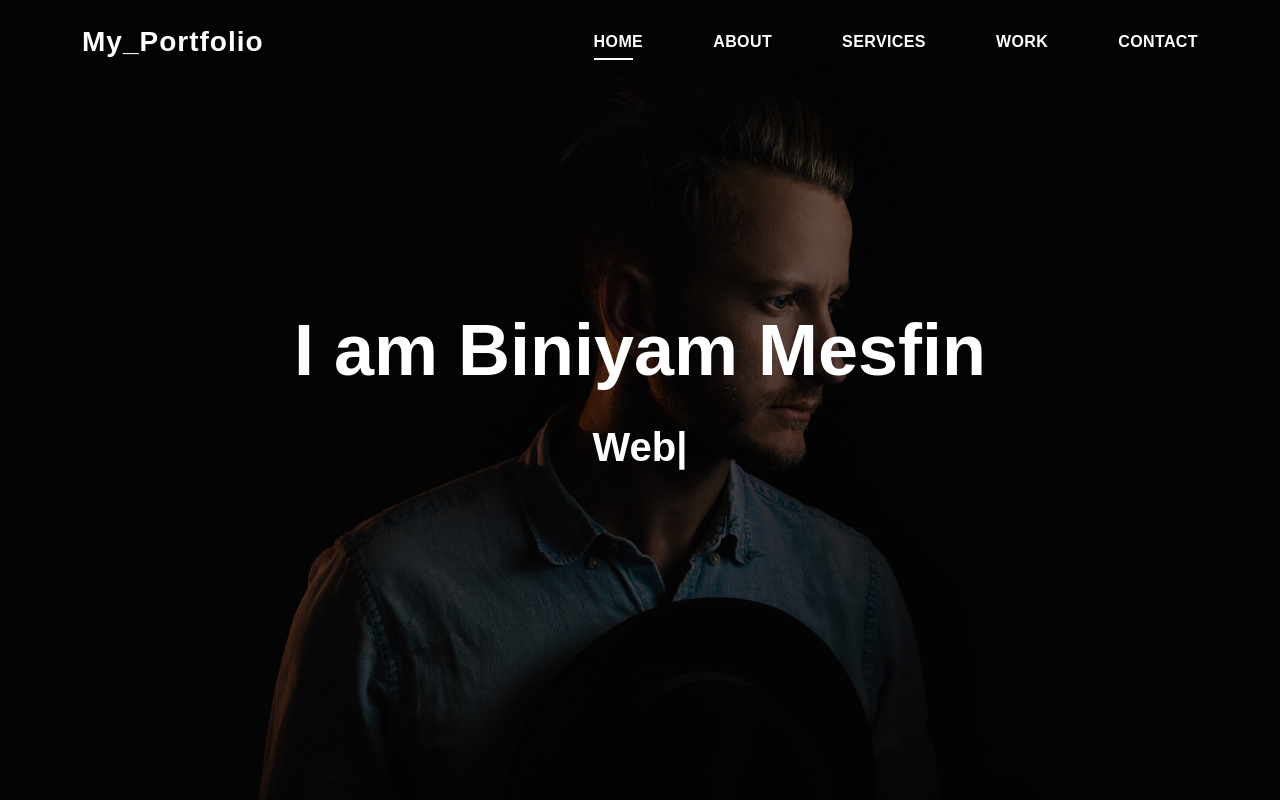
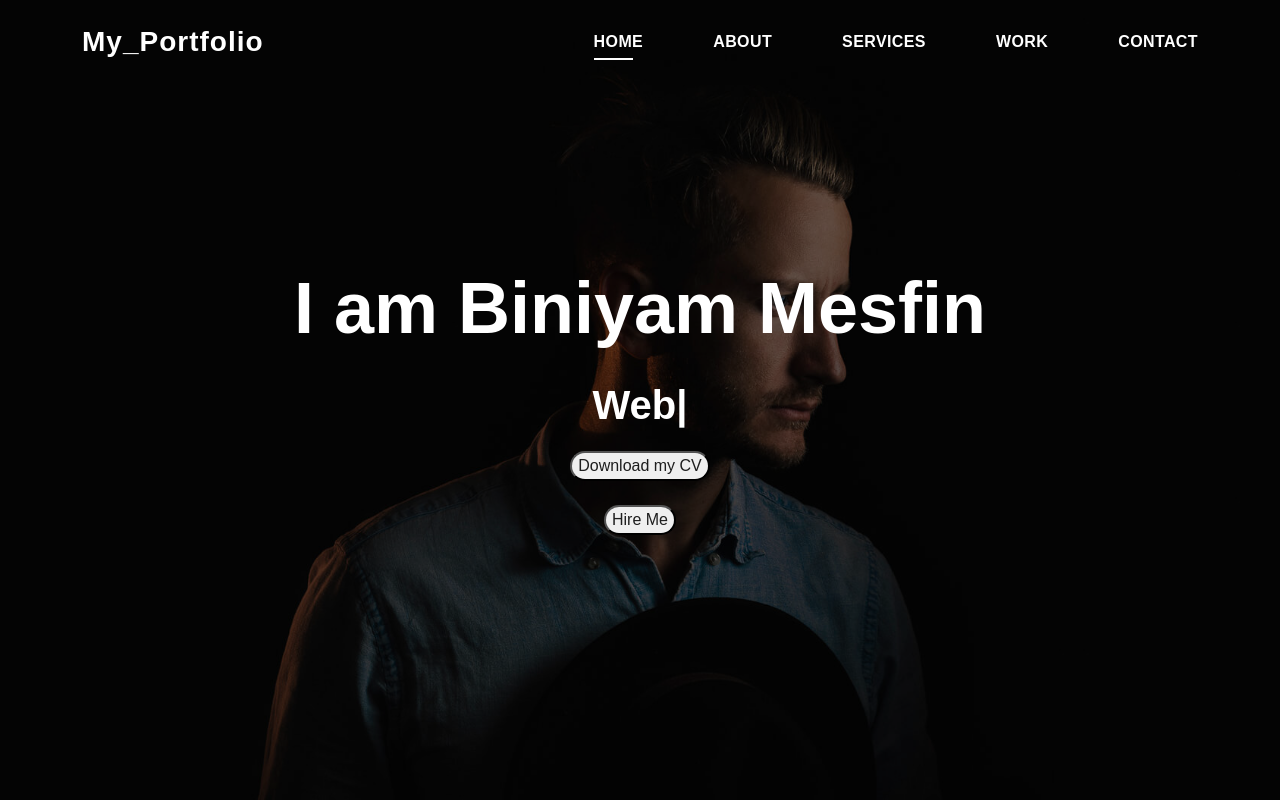
Before and after one commit to biniyam4/biniyam4.github.io, a plain HTML site: page index.html in a window 1280 px wide. Shown: the top 800 px of the page. Drawn offline with Linux system fonts and the light colour scheme.

Commit message:
lastly add

```diff
--- a/assets/css/style.css
+++ b/assets/css/style.css
@@ -13,6 +13,10 @@ body {
   background-color: #f5f5f5;
   color: #4e4e4e;
   font-family:Arial, Helvetica, sans-serif;
+}
+.bu{
+  border-radius: 20px;
+
 }
 ul{
   text-decoration: none;
--- a/index.html
+++ b/index.html
@@ -58,7 +58,10 @@
           <!--<p class="display-6 color-d">Hello, world!</p>-->
           <h1 class="hero-title mb-4">I am Biniyam Mesfin</h1>
           <p class="hero-subtitle"><span class="typed" data-typed-items="Full Stack Developer,Web Designer, Freelancer,UI/UX Designer "></span></p>
-          <!-- <p class="pt-3"><a class="btn btn-primary btn js-scroll px-4" href="#about" role="button">Learn More</a></p> -->
+          <!-- <p class="pt-3"><a class="btn btn-primary btn js-scroll px-4"
+            href="#about" role="button">Learn More</a></p> -->
+           <button class="bu"><a href="assets/img/CV-2.pdf">Download my CV</a></button><br><br>
+            <button class="bu"><a href="#contact">Hire Me</a> </button>
         </div>
       </div>
     </div>
@@ -486,18 +489,7 @@
           <div class="copyright-box">
             <p class="copyright">&copy; Copyright <strong>Biniyam mesfin Tadesse</strong>. All Rights Reserved</p>
             <div class="credits">
-              <!--
-              All the links in the footer should remain intact.
-              You can delete the links only if you purchased the pro version.
-              Licensing information: https://bootstrapmade.com/license/
-              Purchase the pro version with working PHP/AJAX contact form: https://bootstrapmade.com/buy/?theme=DevFolio
-            -->
-              Designed by <a href="linkedin.com/in/biniyam-mesfin-11811b27a">Biniyam mesfin Tadesse</a>
-            </div>
-          </div>
-        </div>
-      </div>
-    </div>
+
   </footer><!-- End  Footer -->
 
   <div id="preloader"></div>
```
Also changed, not shown: 1 other file.
